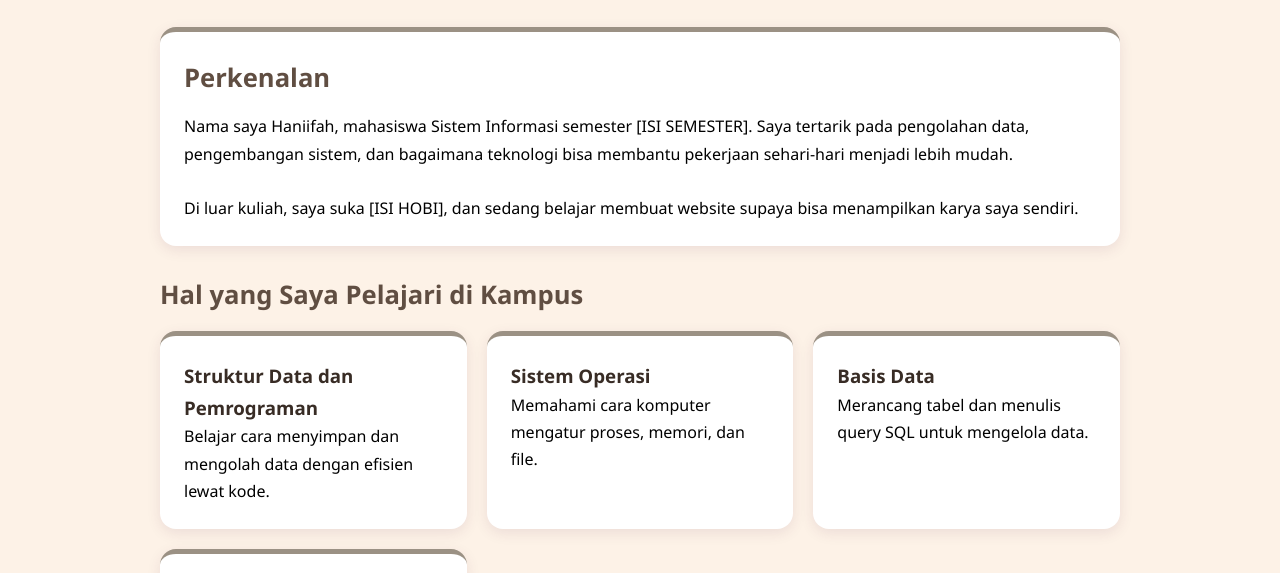
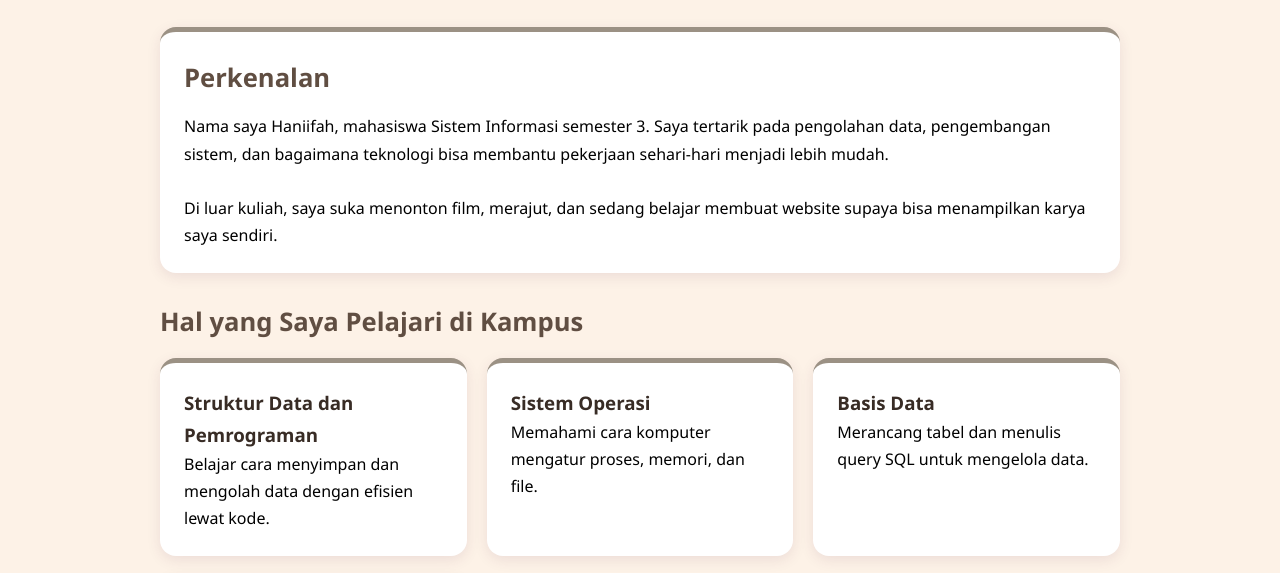
Before and after one commit to hnfhhnfh/CV-Haniifah, a plain HTML site: page tentang.html in a window 1280 px wide. Shown: the part 199-772 px from the top of the page. Drawn offline with Linux system fonts and the light colour scheme.

Commit message:
Perbaiki source code

```diff
--- a/tentang.html
+++ b/tentang.html
@@ -28,9 +28,9 @@
 
   <div class="kartu">
     <h2>Perkenalan</h2>
-    <p>Nama saya Haniifah, mahasiswa Sistem Informasi semester [ISI SEMESTER]. Saya tertarik pada pengolahan data, pengembangan sistem, dan bagaimana teknologi bisa membantu pekerjaan sehari-hari menjadi lebih mudah.</p>
+    <p>Nama saya Haniifah, mahasiswa Sistem Informasi semester 3. Saya tertarik pada pengolahan data, pengembangan sistem, dan bagaimana teknologi bisa membantu pekerjaan sehari-hari menjadi lebih mudah.</p>
     <br>
-    <p>Di luar kuliah, saya suka [ISI HOBI], dan sedang belajar membuat website supaya bisa menampilkan karya saya sendiri.</p>
+    <p>Di luar kuliah, saya suka menonton film, merajut, dan sedang belajar membuat website supaya bisa menampilkan karya saya sendiri.</p>
   </div>
 
   <br>
```
